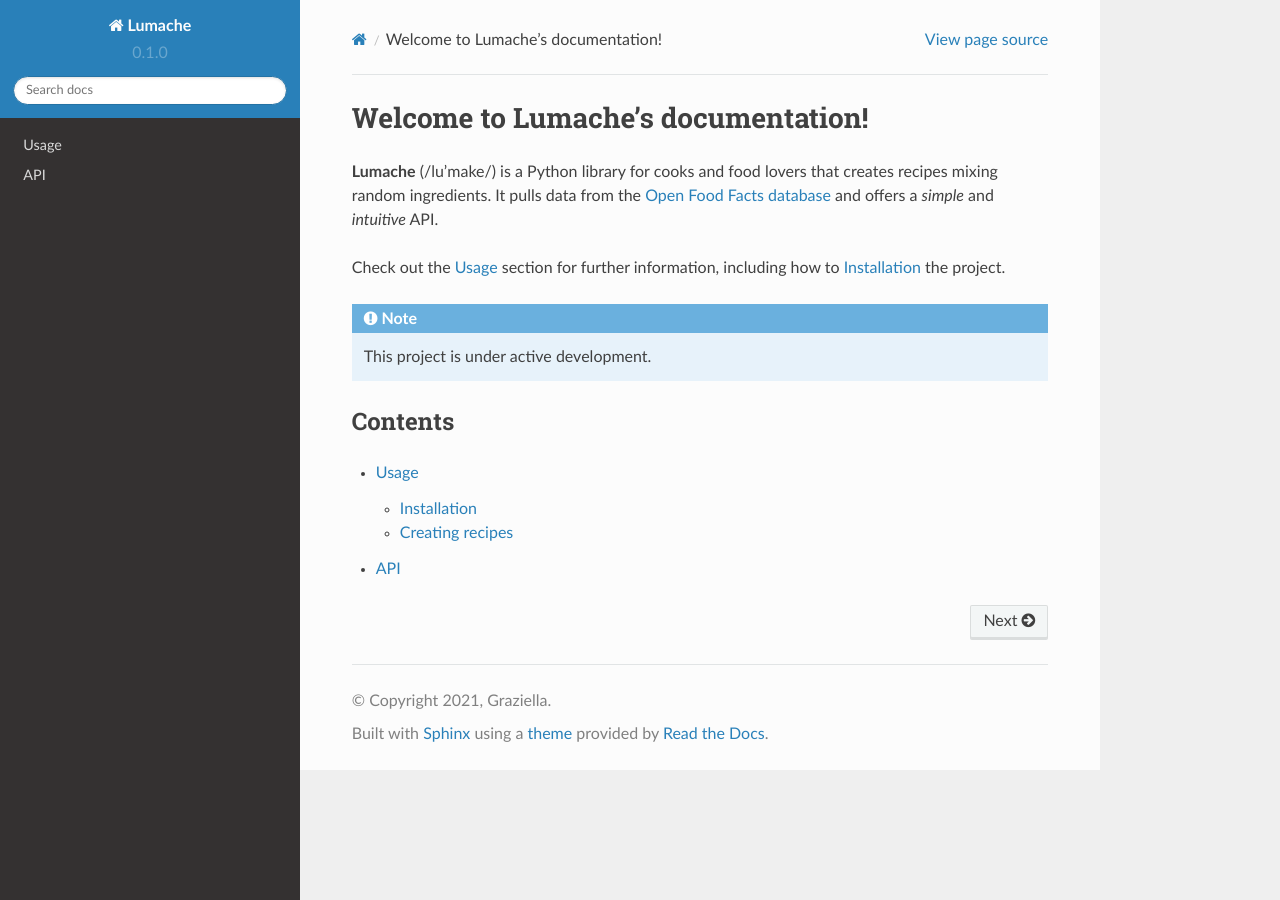
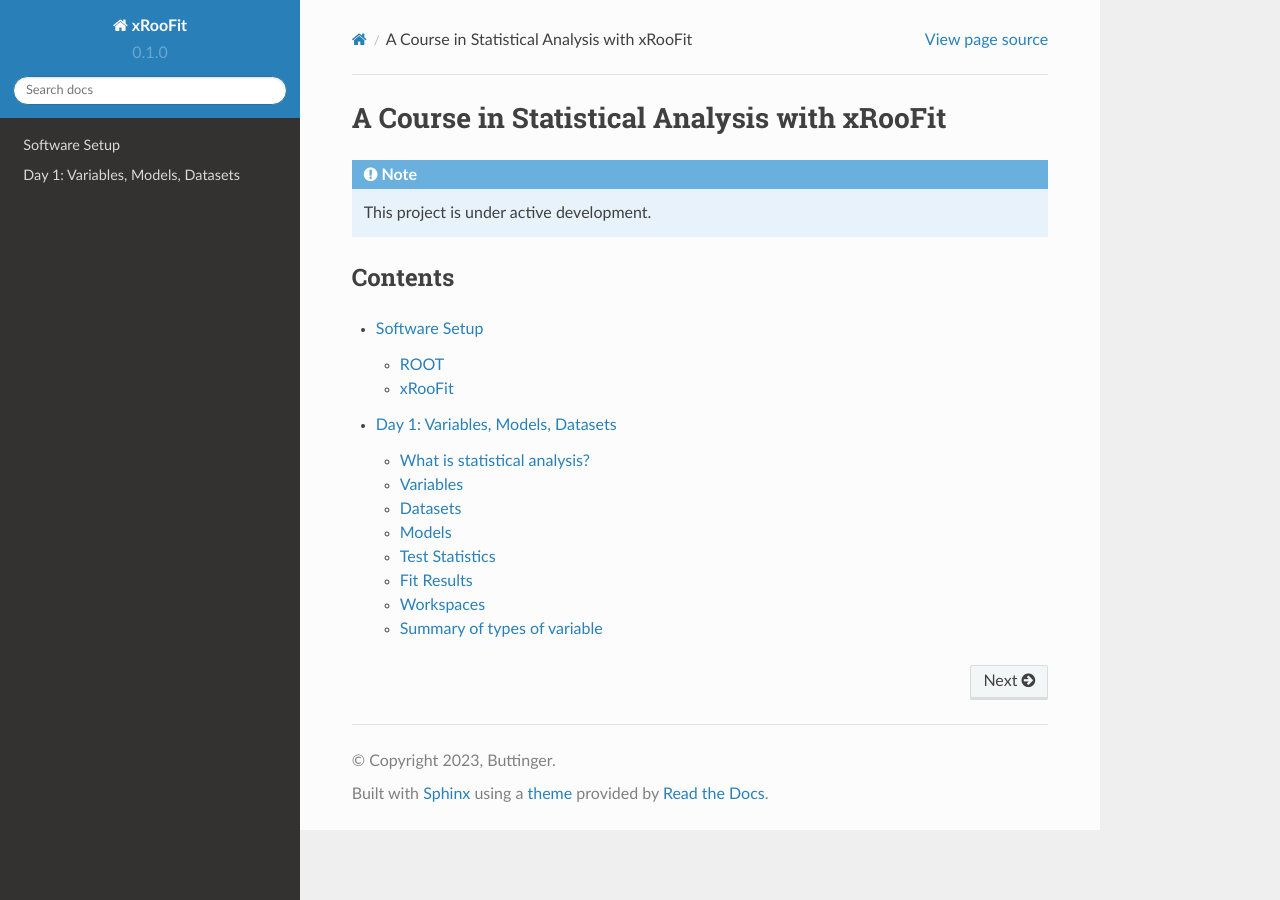
Before and after one commit to will-cern/xroofit-readthedocs, a Sphinx documentation site: the page built from docs/source/index.rst, in a window 1280 px wide. Built offline with Sphinx 7.4.7 and the Read the Docs theme 2.0.0, drawn with Linux system fonts in a browser that asks for light colours.

```diff
--- a/docs/source/api.rst
+++ /dev/null
@@ -1,7 +0,0 @@
-API
-===
-
-.. autosummary::
-   :toctree: generated
-
-   lumache
--- a/docs/source/conf.py
+++ b/docs/source/conf.py
@@ -2,9 +2,9 @@
 
 # -- Project information
 
-project = 'Lumache'
-copyright = '2021, Graziella'
-author = 'Graziella'
+project = 'xRooFit'
+copyright = '2023, Buttinger'
+author = 'Will Buttinger'
 
 release = '0.1'
 version = '0.1.0'
--- a/docs/source/index.rst
+++ b/docs/source/index.rst
@@ -1,13 +1,5 @@
-Welcome to Lumache's documentation!
+A Course in Statistical Analysis with xRooFit
 ===================================
-
-**Lumache** (/lu'make/) is a Python library for cooks and food lovers
-that creates recipes mixing random ingredients.
-It pulls data from the `Open Food Facts database <https://world.openfoodfacts.org/>`_
-and offers a *simple* and *intuitive* API.
-
-Check out the :doc:`usage` section for further information, including
-how to :ref:`installation` the project.
 
 .. note::
 
@@ -18,5 +10,5 @@ Contents
 
 .. toctree::
 
-   usage
-   api
+   setup
+   terminology
--- /dev/null
+++ b/docs/source/setup.rst
@@ -0,0 +1,20 @@
+Software Setup
+=====
+
+.. _installation:
+
+ROOT
+------------
+
+How to install ROOT:
+
+.. code-block:: console
+
+   (.venv) $ ...
+
+xRooFit
+----------------
+
+xRooFit installation on top of ROOT ....
+
+.. autofunction:: lumache.get_random_ingredients
--- /dev/null
+++ b/docs/source/terminology.rst
@@ -0,0 +1,65 @@
+Day 1: Variables, Models, Datasets
+===========
+
+Today we introduce the terminology convention adopted throughout the rest of this course. We summarise of the basic building blocks of statistical analysis.
+
+What is statistical analysis?
+-----------------------------
+
+It can be many things, but I will offer the following description that will cover many of the common analyses performed in HEP
+
+.. attention:: What is statistical analysis?
+    Statistical analysis is the process of make inferences about the values of parameters from a dataset of observables, using a parameterized probability model for the dataset.
+
+Therefore we need to understand the following terms: parameters, observables, models, datasets.
+
+Variables
+---------
+`Variables` are the fundamental entities from which `models` and `datasets` are built. A variable has a value that is not derived from any other variable, as opposed to a `function` which has its value derived from variables (or other functions). There are two types:
+
+  * `continuous`: represented in RooFit by ``RooRealVar``, they can optionally have one or more named `ranges` associated to them, each range being defined by a lower and upper `bound`.
+  * `discrete` or `categorical`: represented in RooFit by ``RooCategory``, they have a finite set of possible values (states) defined for them.
+
+Datasets
+---------
+`Datasets` consist of a set of values for a collection of variables. The variables that appear in a dataset are known as `observables`. You should think of a dataset as a table of values, where each observable is one column of the table, and the rows of the table are known as `entries` in the dataset. The entries of a dataset usually correspond to a single event, but an entry can also have a `weight` for when dealing with weighted data. Additionally, datasets can have a special list of observables called `global observables`, which can be thought of as like metadata for the dataset: their values are not specific to any entry, and are even defined if the dataset has no entries. The observables that are used as columns in the dataset are known as `regular observables`. Datasets are represented in RooFit by classes inheriting from ``RooAbsData``, of which ``RooDataSet`` is really the only one you need to know about.
+
+Models
+----------
+`Models` are functions that evaluate to the probability density (or sometimes probability mass) of observing an entry of a given dataset. This will include the probability of observing the global observable values of the dataset. Any variable that the model depends which isn't an observable is known as a `parameter`. We will learn below that models usually follow a common generic structure in HEP. Models are represented in RooFit by classes inheriting from ``RooAbsPdf``.
+
+Parameters are in one of two possible states: they are either `floating` or `constant`. Only continuous parameters can be floating (we will learn why a floating categorial parameter would cause issues). The constant parameters are also sometimes called the `arguments` of the model, and the floating parameters are the `floats`.
+
+Test Statistics
+-------------
+`Test statistics` are functions that map a dataset onto a single value. In RooFit they are represented by classes inheriting from ``RooAbsTestStatistic``.
+
+Fit Results
+------------
+`Fit Results` represent the result of a minimization of a `test statistic`. In RooFit fit results are represented by the ``RooFitResult`` class.
+
+Workspaces
+------------
+A workspace is a collection of one or more models with one or more datasets. The observables of a workspace are all the observables of the datasets. The parameters of a workspace are all the other variables of the models in the workspace. In RooFit these are the class ``RooWorkspace``. These can also store fit results.
+
+Summary of types of variable
+----------------------------
+The table below summarises the different type of variable described above:
+
++-----------+----------+----------------------------------------------------------------------------------------------------+
+|observable | regular  | Columns of a dataset, can have different value for each entry                                      |
+|           |----------+----------------------------------------------------------------------------------------------------+
+|           | global   | Metadata of a dataset, same value for every entry (can be defined even if no entries in the datset)|
++-----------+----------+----------------------------------------------------------------------------------------------------+
+|parameter  | floating | Non-constant non-observables of a model (with a given dataset)                                     |
+|           |----------+----------------------------------------------------------------------------------------------------+
+|           | constant | Constant non-observables of a model (with a given dataset)                                         |
++-----------+----------+----------------------------------------------------------------------------------------------------+
+
+
+
+In a given statistical analysis all the variables are either an `observable` or a `parameter`. The observables are the variables that appear in a `dataset`, and the parameters are all the variables in `model` that aren't in the dataset.
+
+There are two types of observable: `regular` and `global`. The regular observables should be thought of as defining the columns of a dataset, and each `entry` in the dataset will have a value for each of the regular observables; the entries of a dataset usually correspond to a single event, but an entry can also have a `weight` for when dealing with weighted data. The global observables, on the other hand, are like metadata of the dataset: they are defined for the dataset as a whole and can be present even if there are no entries in the dataset. Datasets are represented in RooFit by classes inheriting from ``RooAbsData``, of which ``RooDataSet`` is really the only one you need to know about.
+
+As stated above, the variables of a model that are not observables (as defined by a given dataset) are refered to as `parameters`.
--- a/pyproject.toml
+++ b/pyproject.toml
@@ -3,6 +3,6 @@ requires = ["flit_core >=3.2,<4"]
 build-backend = "flit_core.buildapi"
 
 [project]
-name = "lumache"
-authors = [{name = "Graziella", email = "graziella@lumache"}]
+name = "xRooFit"
+authors = [{name = "Will Buttinger", email = "will@cern.ch"}]
 dynamic = ["version", "description"]
```
Also changed, not shown: docs/source/usage.rst (deleted, +0 -33 lines).
